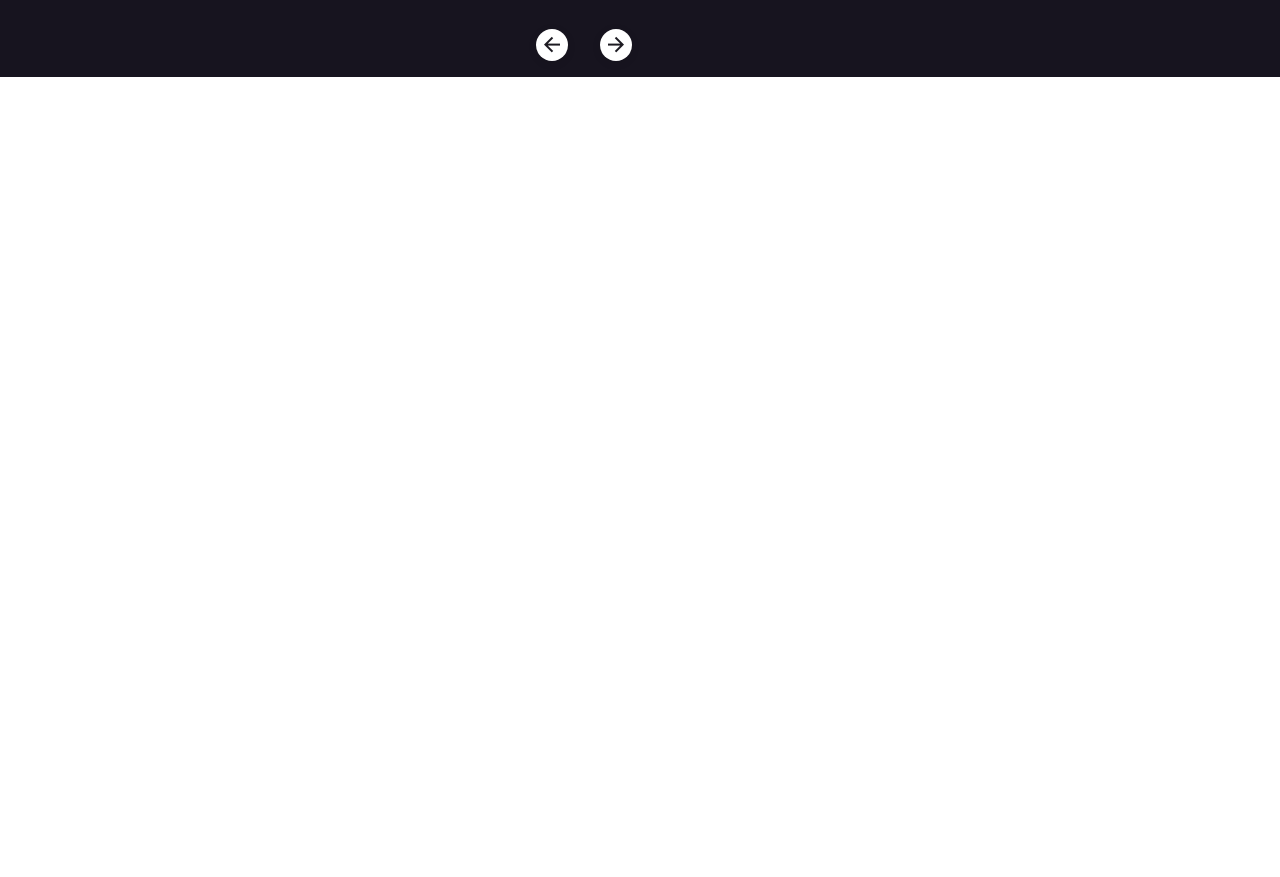
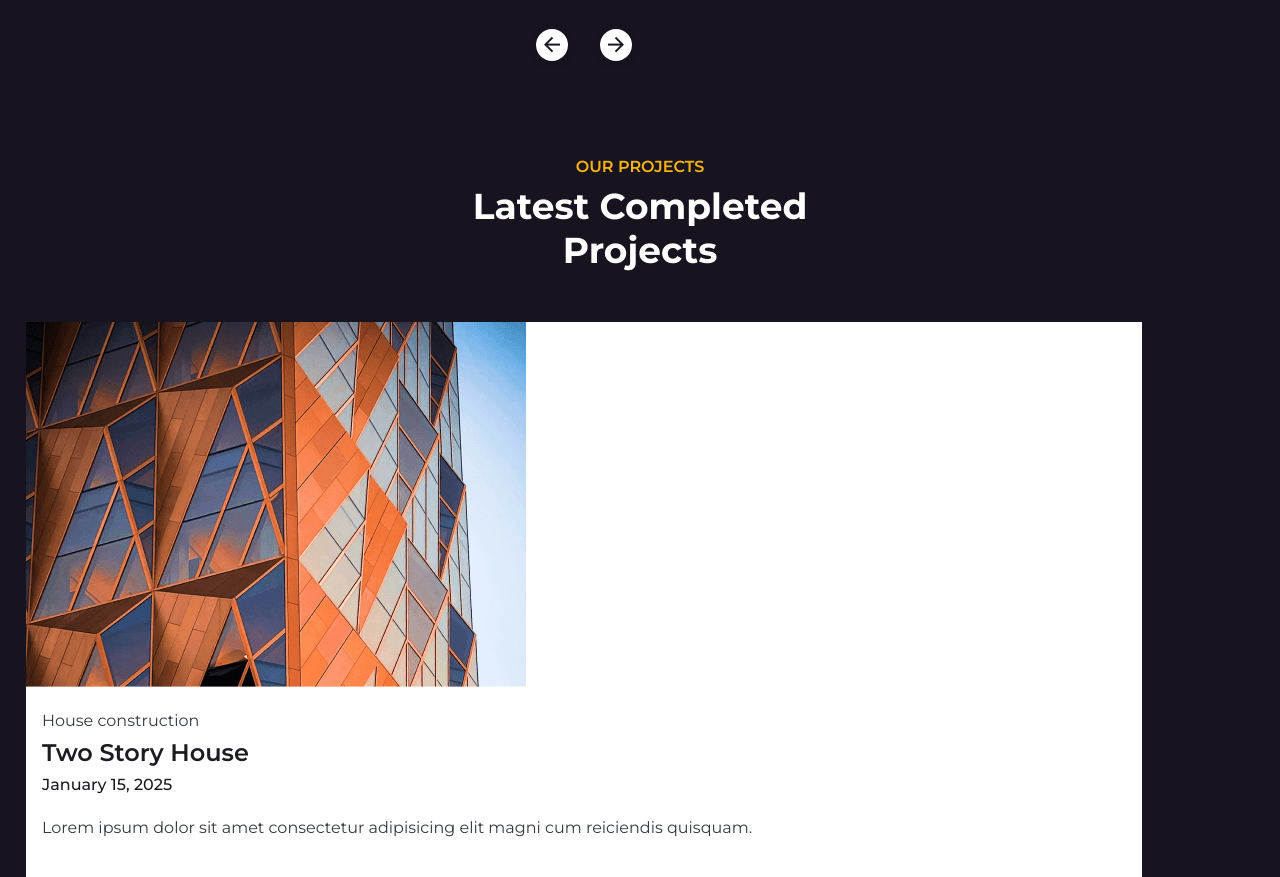
Before and after one commit to freetimezp/js-portfolio-166-construction, a plain HTML site: page index.html in a window 1280 px wide. Shown: the part 2489-3366 px from the top of the page. Before the commit the page ends 2758 px from the top, so only its background shows below. Drawn offline with nearby package versions, Linux system fonts and the light colour scheme.

Commit message:
07. js-portfolio-166-construction. Projects section.

```diff
--- a/assets/css/style.css
+++ b/assets/css/style.css
@@ -489,7 +489,44 @@ img {
 }
 
 /*=============== PROJECTS ===============*/
+.projects {
+    background-color: var(--black-color);
+}
 
+.projects .section__title {
+    color: var(--white-color);
+}
+
+.projects__container {
+    padding-block: 1.5rem 3rem;
+}
+
+.projects__card {
+    background-color: var(--container-color);
+    border: 2px solid transparent;
+    background-clip: content-box;
+    transition: border-color .4s;
+}
+
+.projects__card:hover {
+    border-color: var(--first-color);
+}
+
+.projects__data {
+    padding: 1.5rem 1rem 3rem;
+}
+
+.projects__title {
+    font-size: var(--h2-font-size);
+    margin-block: .5rem;
+}
+
+.projects__date {
+    display: block;
+    font-weight: var(--font-medium);
+    color: var(--title-color);
+    margin-bottom: 1.5rem;
+}
 
 /*=============== CONTACT ===============*/
 
--- a/index.html
+++ b/index.html
@@ -265,7 +265,55 @@
 
         <!--==================== PROJECTS ====================-->
         <section class="projects section" id="projects">
+            <span class="section__subtitle">OUR PROJECTS</span>
+            <h2 class="section__title">
+                Latest Completed <br> Projects
+            </h2>
 
+            <div class="projects__container container grid">
+                <article class="projects__card">
+                    <img src="./assets/images/projects-img-1.png" alt="" class="project__img">
+
+                    <div class="projects__data">
+                        <span>House construction</span>
+                        <h2 class="projects__title">Two Story House</h2>
+                        <span class="projects__date">January 15, 2025</span>
+
+                        <p>
+                            Lorem ipsum dolor sit amet consectetur adipisicing elit
+                            magni cum reiciendis quisquam.
+                        </p>
+                    </div>
+                </article>
+                <article class="projects__card">
+                    <img src="./assets/images/projects-img-2.png" alt="" class="project__img">
+
+                    <div class="projects__data">
+                        <span>Maintenance & Repair</span>
+                        <h2 class="projects__title">Stairs & Columns</h2>
+                        <span class="projects__date">May 21, 2024</span>
+
+                        <p>
+                            Lorem ipsum dolor sit amet consectetur adipisicing elit
+                            magni cum reiciendis quisquam.
+                        </p>
+                    </div>
+                </article>
+                <article class="projects__card">
+                    <img src="./assets/images/projects-img-3.png" alt="" class="project__img">
+
+                    <div class="projects__data">
+                        <span>Construction Of Home Areas</span>
+                        <h2 class="projects__title">Kitchen Room</h2>
+                        <span class="projects__date">July 03, 2024</span>
+
+                        <p>
+                            Lorem ipsum dolor sit amet consectetur adipisicing elit
+                            magni cum reiciendis quisquam.
+                        </p>
+                    </div>
+                </article>
+            </div>
         </section>
 
         <!--==================== CONTACT ====================-->
```
